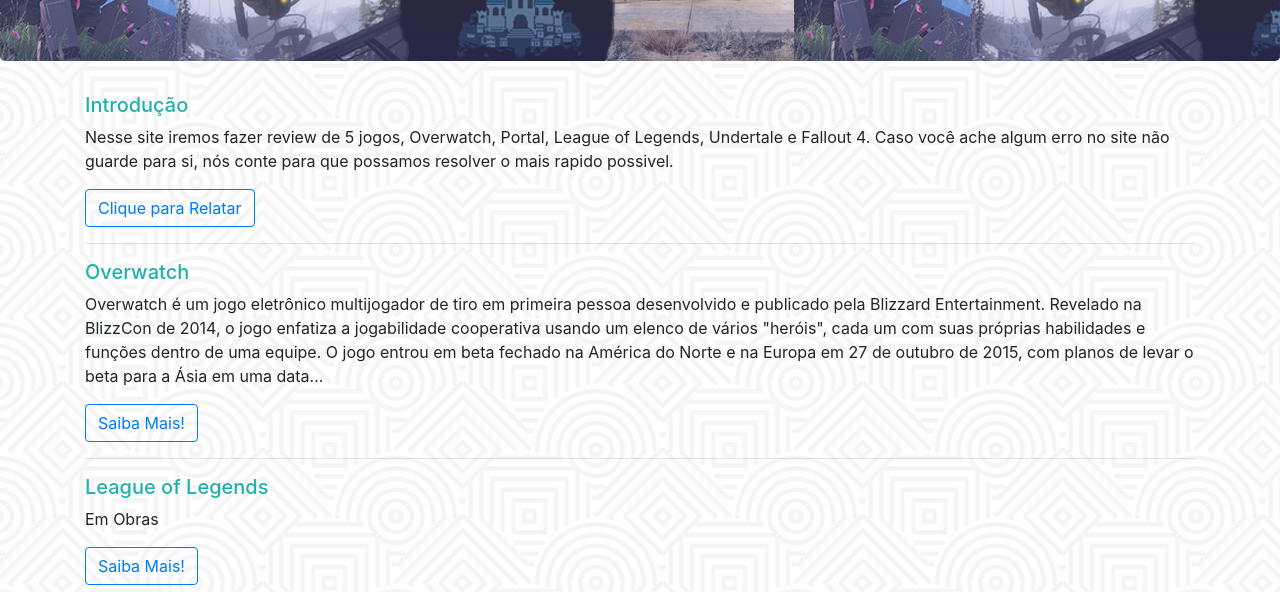
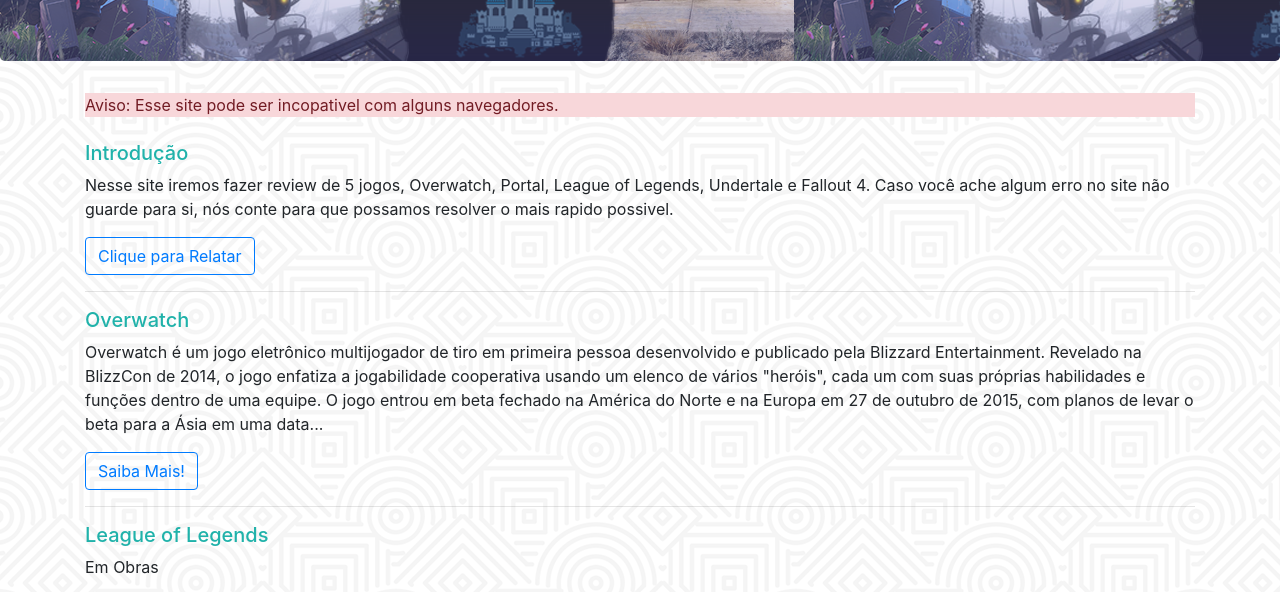
Before and after one commit to Stillfrag-Team/Site-1909, a plain HTML site: page public_html/index.html in a window 1280 px wide. Shown: the part 193-785 px from the top of the page. Drawn offline with Linux system fonts and the light colour scheme.

Commit message:
Master 03

```diff
--- a/public_html/index.html
+++ b/public_html/index.html
@@ -27,6 +27,10 @@
             </div>
         </div>
         <div class="container">
+            <div class="alert-danger">Aviso: Esse site pode ser incopativel com alguns navegadores.</div>
+
+            <br>
+
             <h5 style="color: lightseagreen">Introdução</h5>
             <p>Nesse site iremos fazer review de 5 jogos, Overwatch, Portal, League of Legends, Undertale e Fallout 4. Caso você ache algum erro no site não guarde para si, nós conte para que possamos resolver o mais rapido possivel.</p>
             <a class="btn btn-outline-primary" role="button" href="Relate.html">Clique para Relatar</a>
```
